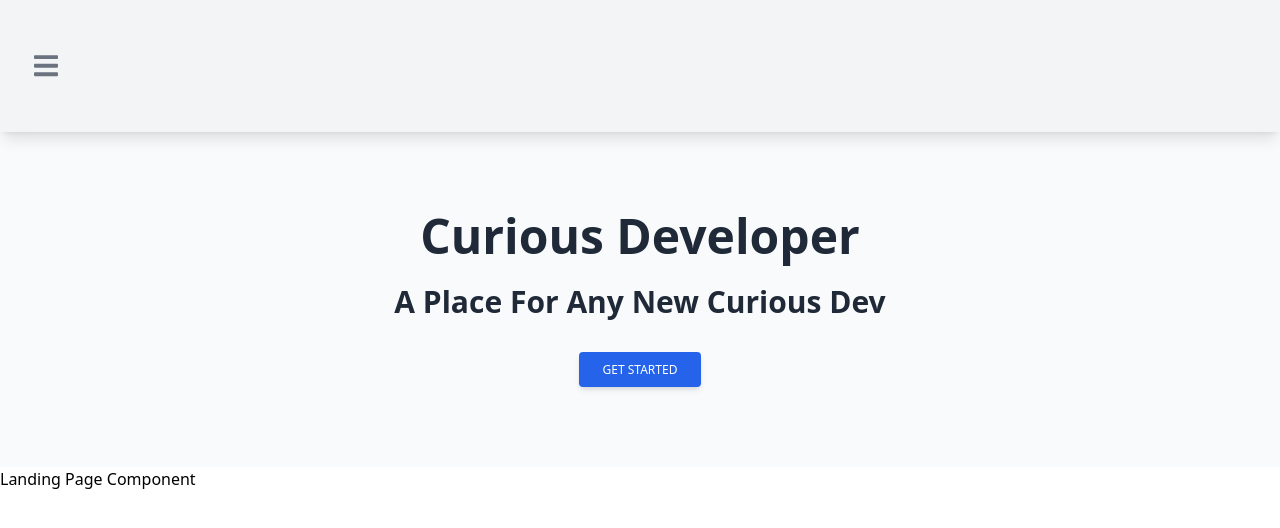
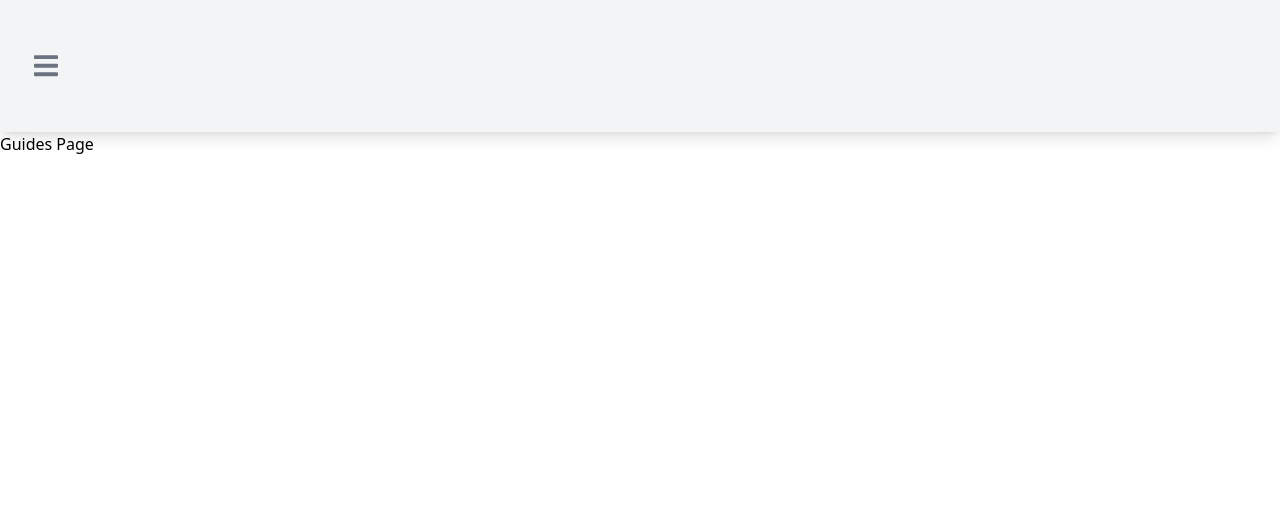
Before and after one commit to CuriousDeveloperr/Curious-Developer, a React (Create React App) app in the folder curious-dev/: page /guides in a window 1280 px wide. Shown: the top 528 px of the page. Built offline with nearby package versions, Linux system fonts and the light colour scheme; what tw-elements would draw is missing.

Commit message:
Updated File Routes

```diff
--- a/curious-dev/src/App.js
+++ b/curious-dev/src/App.js
@@ -1,18 +1,19 @@
 import React from 'react';
+import {Routes, Route} from 'react-router-dom'
 
 import Navbar from './view/Navbar/Navbar';
 
 import LandingPage from './view/LandingPage/LandingPage';
+import GuidesPage from './view/Guides/GuidesPage';
 
 function App() {
   return (
     <div className="App">
-      <header className="App-header">
-        <Navbar />
-      </header>
-
-    <LandingPage />
-
+      <Navbar />
+    <Routes>
+      <Route path="/" element={<LandingPage/>}/>
+      <Route path="/guides" element={<GuidesPage />} />
+    </Routes>
     </div>
   );
 }
--- a/curious-dev/src/index.js
+++ b/curious-dev/src/index.js
@@ -4,11 +4,16 @@ import './index.css';
 import App from './App';
 import reportWebVitals from './reportWebVitals';
 import 'tw-elements';
+import {BrowserRouter as Router, Routes, Route } from 'react-router-dom';
 
 const root = ReactDOM.createRoot(document.getElementById('root'));
 root.render(
   <React.StrictMode>
-    <App />
+    <Router>
+      <Routes>
+        <Route path="/*" element={<App />} />
+      </Routes>
+    </Router>
   </React.StrictMode>
 );
 
--- /dev/null
+++ b/curious-dev/src/view/Guides/GuidesPage.jsx
@@ -0,0 +1,9 @@
+import React from 'react'
+
+export default function GuidesPage() {
+    return(
+        <div>
+            Guides Page
+        </div>
+    )
+}
--- /dev/null
+++ b/curious-dev/src/view/LandingPage/Header/Header.jsx
@@ -0,0 +1,14 @@
+import React from 'react';
+
+export default function Header() {
+    return(
+           <header>
+
+                <div class="text-center bg-gray-50 text-gray-800 py-20 px-6">
+                    <h1 class="text-5xl font-bold mt-0 mb-6">Curious Developer</h1>
+                    <h3 class="text-3xl font-bold mb-8">A Place For Any New Curious Dev</h3>
+                    <a class="inline-block px-6 py-2.5 bg-blue-600 text-white font-medium text-xs leading-tight uppercase rounded shadow-md hover:bg-blue-700 hover:shadow-lg focus:bg-blue-700 focus:shadow-lg focus:outline-none focus:ring-0 active:bg-blue-800 active:shadow-lg transition duration-150 ease-in-out" data-mdb-ripple="true" data-mdb-ripple-color="light" href="#!" role="button">Get started</a>
+                </div>
+            </header>
+    )
+}
--- a/curious-dev/src/view/LandingPage/LandingPage.jsx
+++ b/curious-dev/src/view/LandingPage/LandingPage.jsx
@@ -1,8 +1,10 @@
 import React from 'react';
+import Header from '../LandingPage/Header/Header'
 
 export default function LandingPage(){
     return(
         <div>
+            <Header />
             Landing Page Component
         </div>
     )
--- a/curious-dev/src/view/Navbar/Navbar.jsx
+++ b/curious-dev/src/view/Navbar/Navbar.jsx
@@ -1,10 +1,10 @@
 import React from 'react';
+import {Link } from 'react-router-dom';
 
 export default function Navbar() {
     return(
         <div>
-            <header>
-                <nav className="
+            <nav className="
                 relative
                 w-full
                 flex flex-wrap
@@ -47,7 +47,7 @@ export default function Navbar() {
                                     <a className="nav-link active" aria-current="page" href="#">Home</a>
                                 </li>
                                 <li className="nav-item pr-2">
-                                    <a className="nav-link text-gray-500 hover:text-gray-700 focus:text-gray-700 p-0" href="#">Guides</a>
+                                    <Link to="/guides" className="nav-link text-gray-500 hover:text-gray-700 focus:text-gray-700 p-0" >Guides</Link>
                                 </li>
                                 <li className="nav-item pr-2">
                                     <a className="nav-link text-gray-500 hover:text-gray-700 focus:text-gray-700 p-0" href="#">About</a>
@@ -61,12 +61,7 @@ export default function Navbar() {
 
                 </nav>
 
-                <div class="text-center bg-gray-50 text-gray-800 py-20 px-6">
-                    <h1 class="text-5xl font-bold mt-0 mb-6">Curious Developer</h1>
-                    <h3 class="text-3xl font-bold mb-8">A Place For Any New Curious Dev</h3>
-                    <a class="inline-block px-6 py-2.5 bg-blue-600 text-white font-medium text-xs leading-tight uppercase rounded shadow-md hover:bg-blue-700 hover:shadow-lg focus:bg-blue-700 focus:shadow-lg focus:outline-none focus:ring-0 active:bg-blue-800 active:shadow-lg transition duration-150 ease-in-out" data-mdb-ripple="true" data-mdb-ripple-color="light" href="#!" role="button">Get started</a>
-                </div>
-            </header>
+
         </div>
 
     )
```
